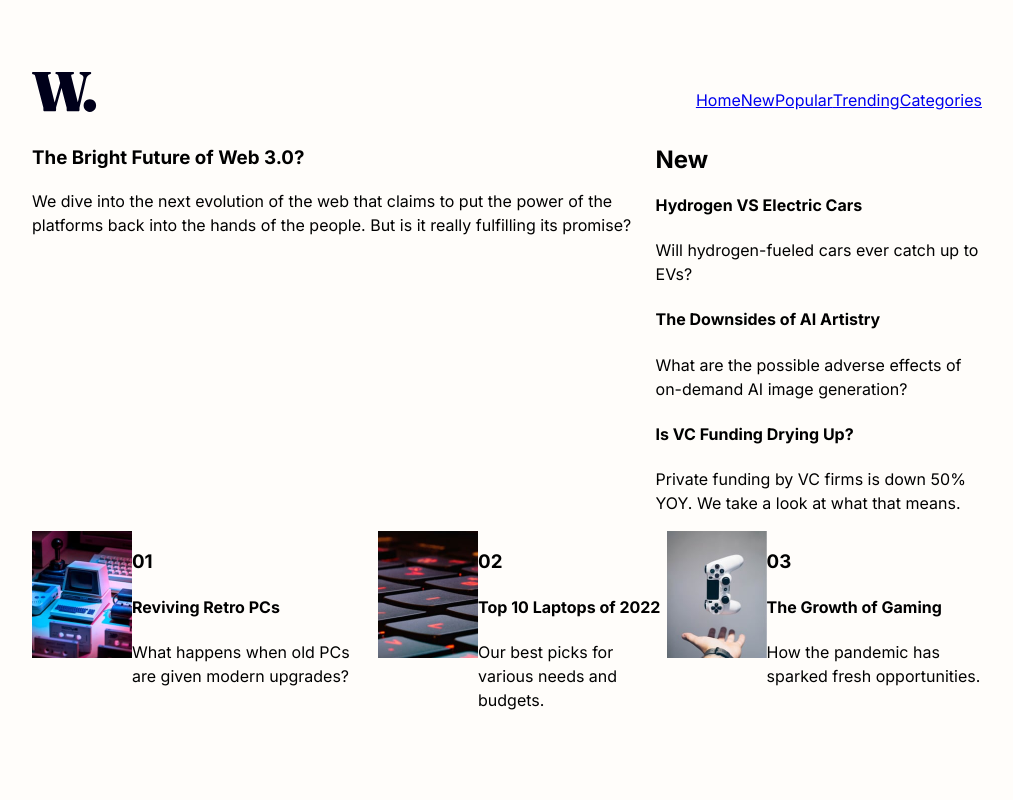
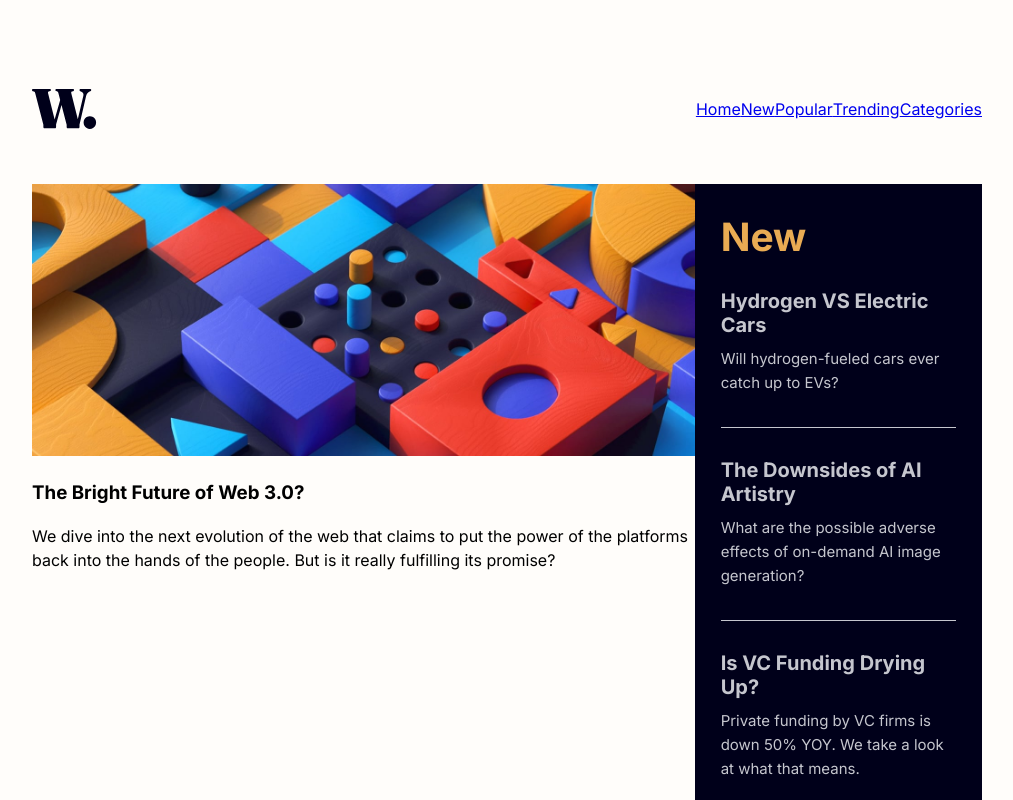
Before and after one commit to Arcanvs/fm-newsHomepage, a React (Vite) app: page / in a window 1280 px wide. Shown: the top 800 px of the page, without its empty margins (133-1146 px from the left). Built offline with nearby package versions, Linux system fonts and the light colour scheme.

Commit message:
Avances en maquetacion nota principal y lista

```diff
--- a/src/components/organisms/BigNews.jsx
+++ b/src/components/organisms/BigNews.jsx
@@ -1,4 +1,6 @@
 import { ParrafoPage, TitlePage } from "../atoms"
+import imageWebDesk from '/images/image-web-3-desktop.jpg';
+import imageWebMobile from '/images/image-web-3-mobile.jpg';
 
 const BigNews = () => {
     const textTitle = 'The Bright Future of Web 3.0?';
@@ -9,8 +11,16 @@ const BigNews = () => {
 
   return (
     <div className="bignews">
-        <TitlePage typeTitle={1} styleClass={'bignews__h1'} text={textTitle} />
-        <ParrafoPage styleClass={'bignews__parrafo'} text={textContent} />
+
+          <picture className='bignews__img'>
+            <source media='(max-width: 767px)' srcSet={imageWebMobile} />
+            <source media='(min-width: 768px)' srcSet={imageWebDesk} />
+            <img src={imageWebDesk} alt='Img Web' />
+          </picture>
+        <div>
+          <TitlePage typeTitle={1} styleClass={'bignews__h1'} text={textTitle} />
+          <ParrafoPage styleClass={'bignews__parrafo'} text={textContent} />
+        </div>
     </div>
   )
 }
--- a/src/components/organisms/NewsList.jsx
+++ b/src/components/organisms/NewsList.jsx
@@ -14,6 +14,7 @@ const NewsList = () => {
     }]
   return (
     <div className="newslist">
+        <div className="newslist__container">
             <TitlePage typeTitle={2} styleClass={'news__h2'} text={'New'} />
             {
                 newsData.map((news, index) => (
@@ -21,6 +22,7 @@ const NewsList = () => {
                 ))
             }
         </div>
+    </div>
   )
 }
 
--- a/src/styles/_body.scss
+++ b/src/styles/_body.scss
@@ -2,12 +2,13 @@ body {
     margin: 0;
     display: flex;
     place-items: center;
-    min-height: 100vh;
+    height: 100vh;
     width: 100vw;
     font-family: $fontInter;
     line-height: 24px;
     background-color: $Offwhite;
     #root{
         width: 100%;
+        height: 100%;
     }
 }
--- a/src/styles/_news.scss
+++ b/src/styles/_news.scss
@@ -4,28 +4,29 @@
     align-items: center;
     margin: 0 165px;
 }
+// NavBar Menu
 .nav__menu{
     display: flex;
     justify-content: space-between;
     width: 100%;
+    margin-top: 89px;
+    margin-bottom: 55px;
+    height: 40px;
     img{
         height: 40px;
     }
     ul{
         list-style: none;
         display: inline-flex;
+        align-items: center;
+        margin: 0;
+        padding: 0;
     }
 }
 .news__container{
     display: flex;
     justify-content: space-between;
     width: 100%;
-    .bignews{
-        max-width: 730px;
-    }
-    .newslist{
-        max-width: 350px;
-    }
 }
 
 .post_container{
@@ -40,3 +41,44 @@
         }
     }
 }
+// Section BigNews
+.bignews{
+    max-width: 730px;
+    .bignews__img{
+        img{
+            width: 100%;
+        }
+    }
+}
+// Section News List
+.newslist{
+    max-width: 350px;
+    background-color: $Verydarkblue;
+    .newslist__container{
+        padding: 53px 26px 0 26px;
+        .news__h2{
+            color: $Softorange;
+            margin: 0;
+            line-height: 0;
+            font-size: 39px;
+            font-weight: 700;
+            margin-bottom: 52px;
+        }
+        .news{
+            color: $Grayishblue;
+            margin-bottom: 30px;
+            .news__h4{
+                margin: 0;
+                font-size: 20px;
+            }
+            .news__text{
+                font-size: 15px;
+                margin-top: 10px;
+                margin-bottom: 32px;
+            }
+        }
+        .news:not(:last-child){
+            border-bottom: 1px solid $Grayishblue;
+        }
+    }
+}
```
Lines whose indentation alone changed are shown as unchanged.
